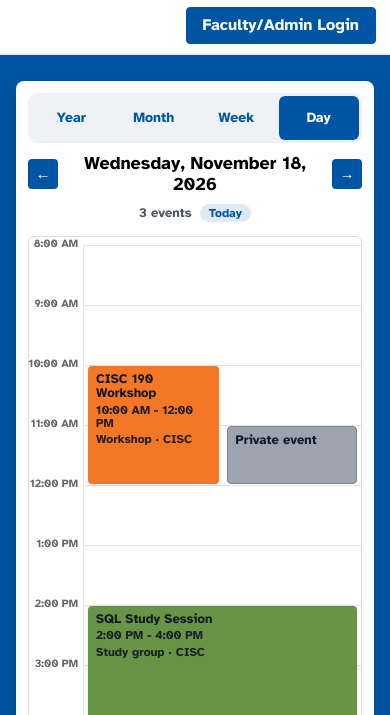
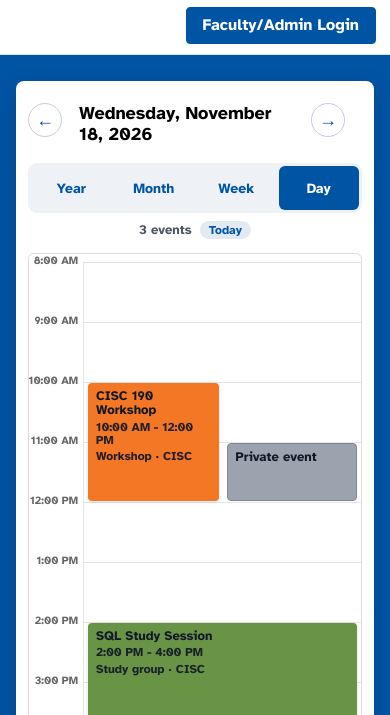
Before and after one commit to alex0091845/ReservationSystem-SDMesaCollegeBT, a plain HTML site: page frontend/index.html in a window 390 px wide. Shown: the part 107-822 px from the top of the page. Drawn offline with Linux system fonts and the light colour scheme; no server answers.

Commit message:
Title (ie. year, month, week, or day) and arrow buttons are now on the left side. Zoom toolbar is on the right. They are on the same level. Square buttons changed to circle buttons.

```diff
--- a/frontend/index.html
+++ b/frontend/index.html
@@ -51,9 +51,9 @@
             <!-- Week-View Widget -->
             <div class="week-view">
                 <div class="week-view-header">
-                    <button class="nav-btn" id="prevWeekBtn">&#8592;</button>
+                    <button class="circle-NavBtn" id="prevWeekBtn">&#8592;</button>
                     <h3 class="week-view-title" id="weekViewTitle">Week View</h3>
-                    <button class="nav-btn" id="nextWeekBtn">&#8594;</button>
+                    <button class="circle-NavBtn" id="nextWeekBtn">&#8594;</button>
                 </div>
 
                 <div class="week-grid" id="weekViewWrapper"></div>
--- a/frontend/js/ui/dayView.js
+++ b/frontend/js/ui/dayView.js
@@ -107,7 +107,7 @@ function createDayNavButton(arrow, label, onClick) {
     const button = document.createElement("button");
 
     button.type = "button";
-    button.classList.add("nav-btn");
+    button.classList.add("circle-NavBtn");
     button.textContent = arrow;
     button.setAttribute("aria-label", label);
     button.addEventListener("click", onClick);
--- a/frontend/js/ui/monthStage.js
+++ b/frontend/js/ui/monthStage.js
@@ -67,7 +67,7 @@ function createMonthNavButton(arrow, label, onClick) {
     const button = document.createElement("button");
 
     button.type = "button";
-    button.classList.add("nav-btn");
+    button.classList.add("circle-NavBtn");
     button.textContent = arrow;
     button.setAttribute("aria-label", label);
     button.addEventListener("click", onClick);
--- a/frontend/js/ui/yearView.js
+++ b/frontend/js/ui/yearView.js
@@ -51,7 +51,7 @@ function createYearNavButton(arrow, label, onClick) {
     const button = document.createElement("button");
 
     button.type = "button";
-    button.classList.add("nav-btn");
+    button.classList.add("circle-NavBtn");
     button.textContent = arrow;
     button.setAttribute("aria-label", label);
     button.addEventListener("click", onClick);
--- a/frontend/js/ui/zoomController.js
+++ b/frontend/js/ui/zoomController.js
@@ -100,6 +100,7 @@ export function renderZoomStage({
             onSelectDate,
             openEventModal
         });
+        activeHeader = dayStage.querySelector(".day-header");
     }
 
     if (activeHeader) {
--- a/frontend/styles/panels.css
+++ b/frontend/styles/panels.css
@@ -159,11 +159,37 @@
     transition: background 0.2s ease, transform 0.2s ease;
 }
 
+.circle-NavBtn
+{
+   display: inline-flex;
+    align-items: center;
+    justify-content: center;
+    flex-shrink: 0;
+    width: 34px;
+    height: 34px;
+    padding: 0;
+    border: solid 1.5px #C3CDDB;
+    border-radius: 50%;
+    background-color: #fff;
+    font-size: 18px;
+    cursor: pointer;
+    transition: background 0.2s ease, transform 0.2s ease;
+}
+
 .nav-btn:hover {
     background: var(--mesa-blue-dark);
+    transform: scale(1.05);
+}
+
+.circle-NavBtn:hover {
+    background-color: #E6EDF6;
     transform: scale(1.05);
 }
 
 .nav-btn:active {
     transform: scale(0.96);
 }
+
+.circle-NavBtn:active {
+    transform: scale(0.96);
+}
--- a/frontend/styles/zoom-calendar.css
+++ b/frontend/styles/zoom-calendar.css
@@ -158,6 +158,7 @@
 
 .year-header,
 .month-header,
+.day-header,
 .week-view-header {
     display: grid;
     grid-template-columns: 34px auto 34px minmax(0, 1fr) auto;
@@ -167,6 +168,7 @@
 
 .year-header .zoom-toolbar,
 .month-header .zoom-toolbar,
+.day-header .zoom-toolbar,
 .week-view-header .zoom-toolbar {
     grid-column: 5;
     justify-self: end;
@@ -186,8 +188,15 @@
 
 .year-header .year-title,
 .month-header .month-title,
+.day-header .day-title,
 .week-view-header .week-view-title {
     text-align: left;
+}
+
+.year-header .circle-NavBtn,
+.month-header .circle-NavBtn,
+.day-header .circle-NavBtn {
+    color: #0054A4;
 }
 
 /* Month level: one row per week; the whole row is the click target. */
@@ -695,12 +704,14 @@
 
     .year-header,
     .month-header,
+    .day-header,
     .week-view-header {
-        grid-template-columns: 34px minmax(0, 1fr) 34px;
+        grid-template-columns: 34px auto 34px minmax(0, 1fr);
     }
 
     .year-header .zoom-toolbar,
     .month-header .zoom-toolbar,
+    .day-header .zoom-toolbar,
     .week-view-header .zoom-toolbar {
         grid-column: 1 / -1;
         justify-self: stretch;
```
